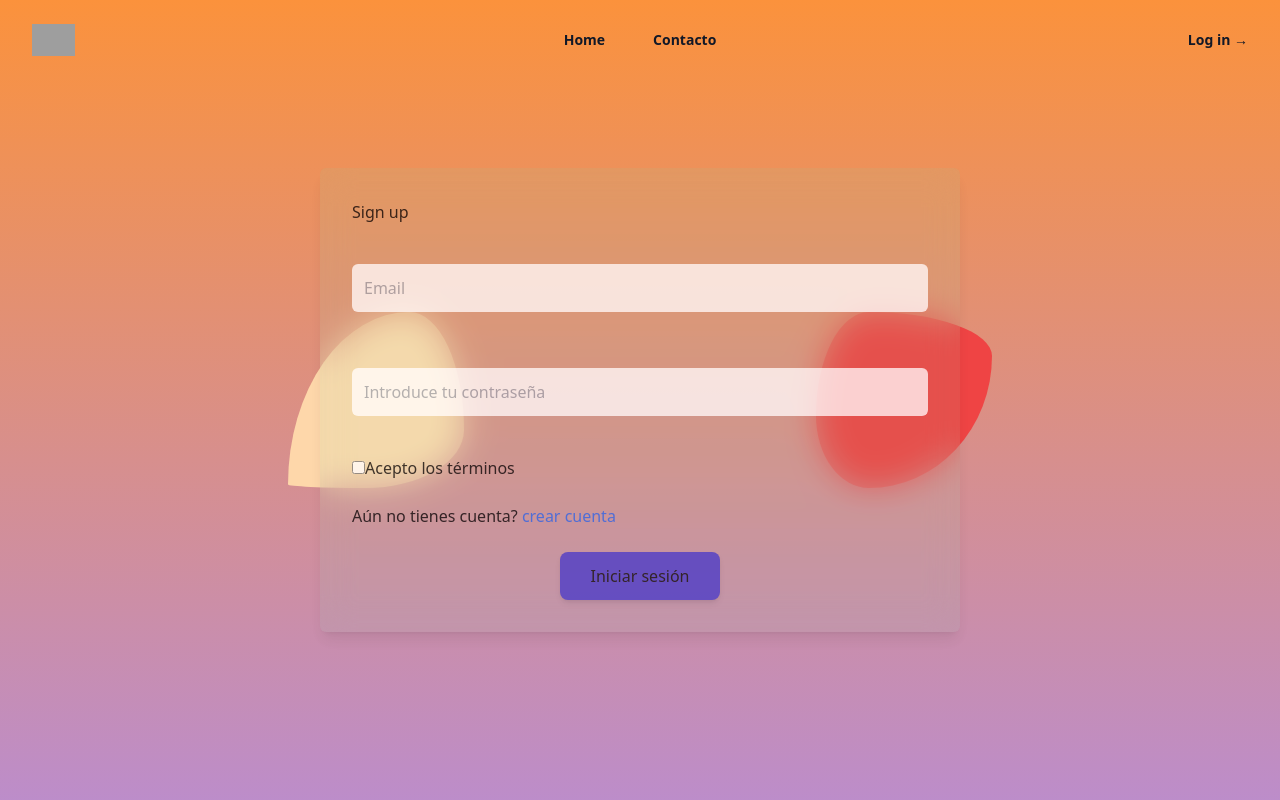
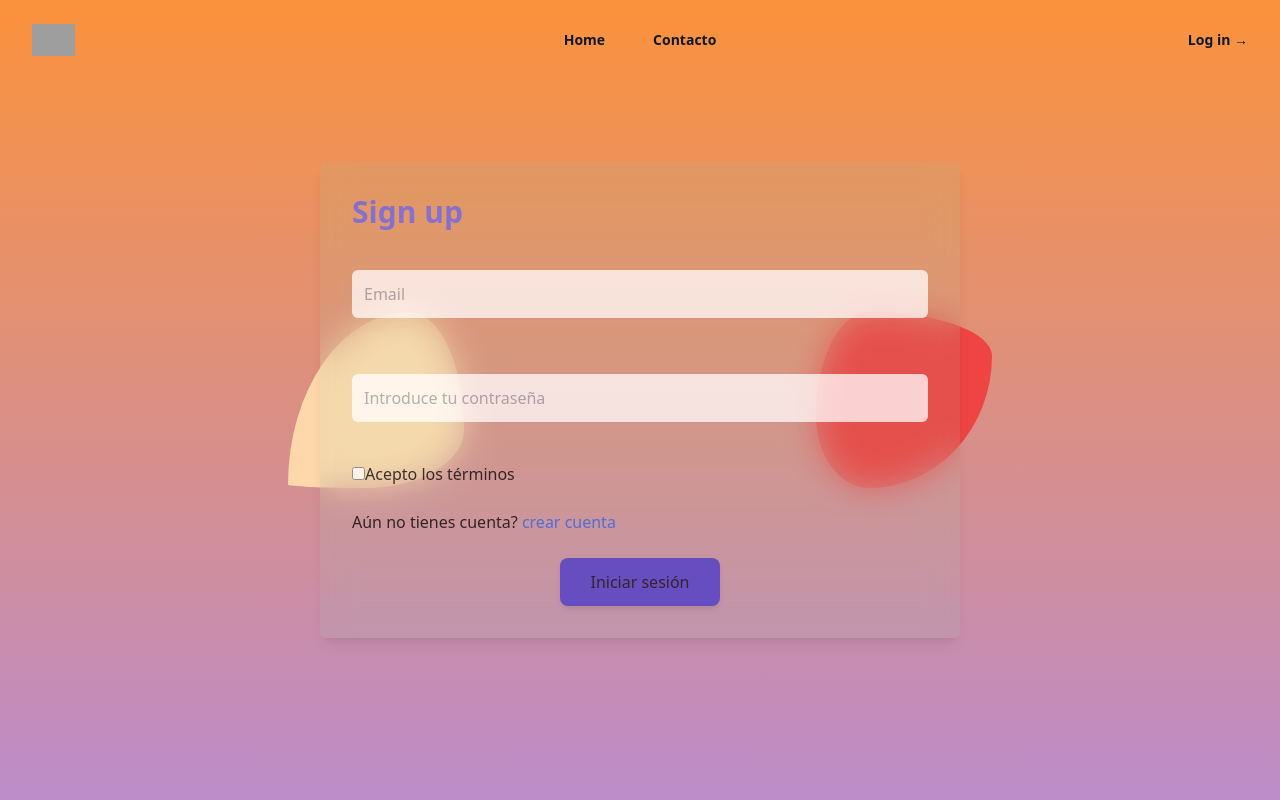
Before and after one commit to kimii7/Proyecto_Enfocat, a React (Vite) app: page /login in a window 1280 px wide. Shown: the top 800 px of the page. Built offline with nearby package versions, Linux system fonts and the light colour scheme; grey boxes are pictures that could not be loaded.

Commit message:
boton layout

```diff
--- a/src/components/Layout.jsx
+++ b/src/components/Layout.jsx
@@ -1,6 +1,8 @@
 import Navbar from './Navbar'
 import { Outlet } from 'react-router-dom'
 import React, { useState } from 'react';
+
+import miflecha from '../assets/miflecha.png';
 const Layout = () => {
     const [sidebarVisible, setSidebarVisible] = useState(true);
 
@@ -24,7 +26,7 @@ const Layout = () => {
                 </div>
 
 
-                <button onClick={toggleSidebar} className=' fixed rounded-full bg-red-700 text-white bottom-4 right-4 text-2xl p-3'>aaaa</button>
+                <button onClick={toggleSidebar} className=' fixed rounded-full bg-indigo-700 text-white bottom-4 right-4 text-2xl p-3'><img src={miflecha} className='w-12' alt="" /> </button>
             </div>
         )
        }
--- a/src/components/Login.jsx
+++ b/src/components/Login.jsx
@@ -73,11 +73,12 @@ const Login = () => {
             var baseUrl = getUrl.protocol + "//" + getUrl.host + '/layout';
             window.location = baseUrl;
         }).catch(function (error) {
-            alert("Error en la función logearse:", error);
+          var miErrorDiv = document.getElementById('mierror');
+          miErrorDiv.innerText = "Error en el inicio de sesión: " ;
             // Puedes mostrar un mensaje de error o realizar alguna acción específica en caso de fallo.
         });
     } catch (error) {
-        alert("Error en la función logearse:", error);
+      miErrorDiv.innerText = "Error en la funcion de logearse: " ;
         // En caso de que ocurra algún error de forma síncrona, este bloque catch lo capturará.
     }
 }
@@ -189,7 +190,7 @@ const Login = () => {
           className='bg-emerald-300 z-20 flex flex-col gap-6 md:w-1/2 landscape:md:w-1/2 landscape:m-auto m-auto rounded-md p-8 opacity-75 bg-opacity-10 backdrop-filter backdrop-blur-lg shadow-lg'
 
         >
-          <h1>Sign up</h1>
+          <h1 className='text-indigo-500 text-3xl font-bold'>Sign up <div id='mierror' className='text-white text-2xl'></div> </h1>
           <input
             type='email'
             placeholder='Email'
--- a/src/components/MenuTailwind.jsx
+++ b/src/components/MenuTailwind.jsx
@@ -73,7 +73,7 @@ const MenuTailwind = () => {
 
                 </div>
                 <div class="py-6">
-                  <a href="#" class="-mx-3 block rounded-lg px-3 py-2.5 text-base font-semibold leading-7 text-gray-900 hover:bg-gray-50">Log in</a>
+                  <Link to="/login" class="-mx-3 block rounded-lg px-3 py-2.5 text-base font-semibold leading-7 text-gray-900 hover:bg-gray-50">Log in</Link>
                 </div>
               </div>
             </div>
```
